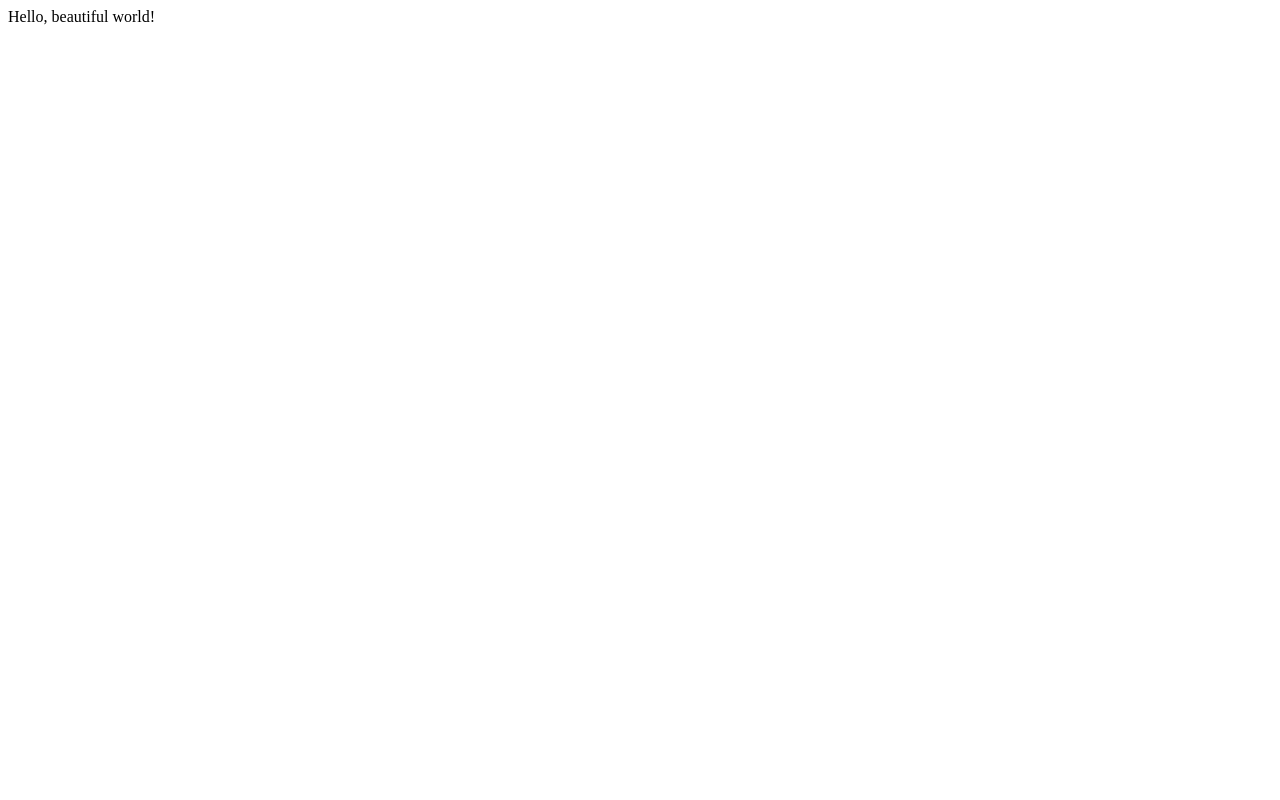
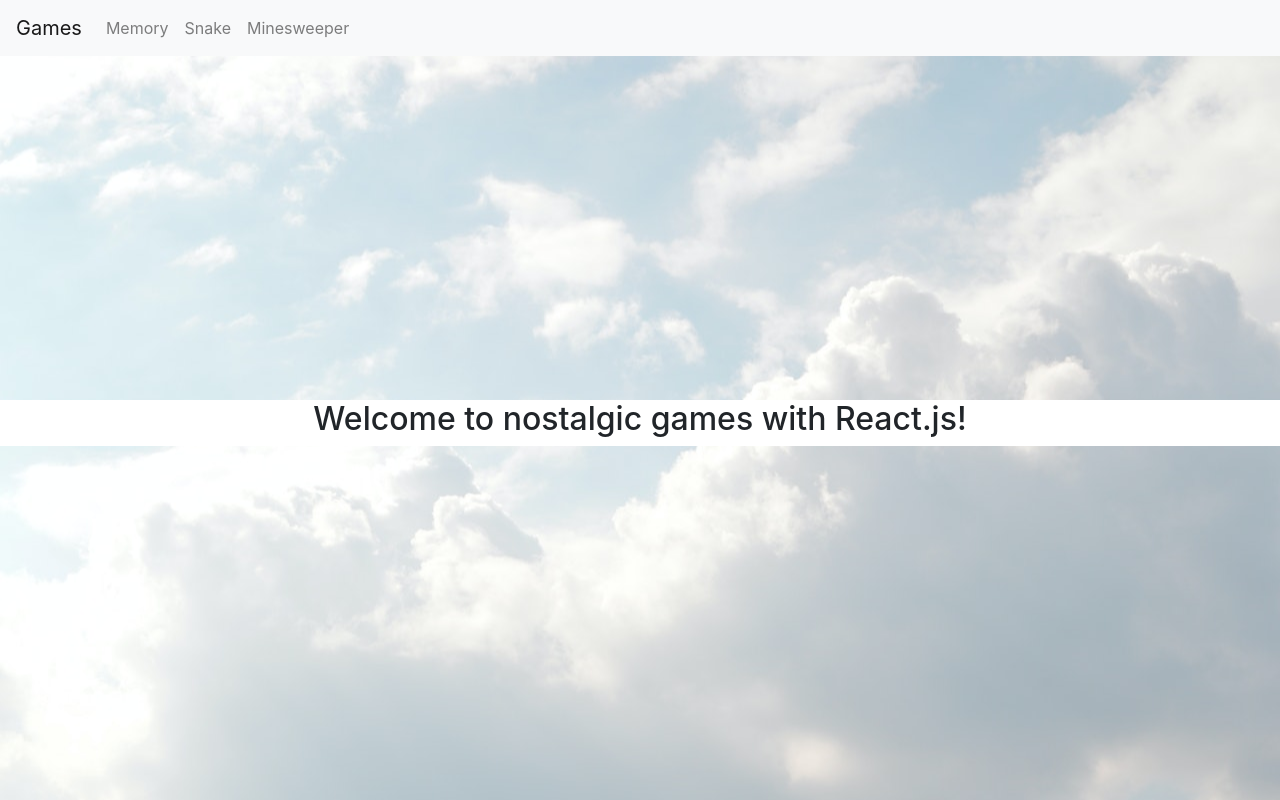
Before and after one commit to antonina-t/pink-games-mentors, a React app: page / in a window 1280 px wide. Built offline with nearby package versions, Linux system fonts and the light colour scheme.

Commit message:
Basic webpage

```diff
--- a/package.json
+++ b/package.json
@@ -13,8 +13,12 @@
   "author": "",
   "license": "ISC",
   "dependencies": {
+    "bootstrap": "^4.5.0",
     "react": "^16.13.1",
-    "react-dom": "^16.13.1"
+    "react-bootstrap": "^1.3.0",
+    "react-dom": "^16.13.1",
+    "react-router": "^5.2.0",
+    "react-router-dom": "^5.2.0"
   },
   "devDependencies": {
     "@babel/core": "^7.11.0",
--- a/src/App.js
+++ /dev/null
@@ -1,7 +0,0 @@
-import React from "react";
-
-function App() {
-  return <div>Hello, beautiful world!</div>;
-}
-
-export default App;
--- /dev/null
+++ b/src/components/App.css
@@ -0,0 +1,7 @@
+.text-container {
+  position: absolute;
+  top: 50%;
+  width: 100%;
+  text-align: center;
+  background-color: white;
+}
--- /dev/null
+++ b/src/components/App.js
@@ -0,0 +1,24 @@
+import React from "react";
+import Navigation from "./Navigation";
+import { HashRouter as Router, Switch, Route } from "react-router-dom";
+import Home from "./Home";
+import Memory from "./memory";
+import Snake from "./snake";
+import Minesweeper from "./minesweeper";
+import "./App.css";
+
+function App() {
+  return (
+    <Router>
+      <Navigation></Navigation>
+      <Switch>
+        <Route exact path="/" component={Home} />
+        <Route path="/memory" component={Memory} />
+        <Route path="/snake" component={Snake} />
+        <Route path="/minesweeper" component={Minesweeper} />
+      </Switch>
+    </Router>
+  );
+}
+
+export default App;
--- /dev/null
+++ b/src/components/Home.js
@@ -0,0 +1,11 @@
+import React from "react";
+
+function Home() {
+  return (
+    <div className="text-container">
+      <h2>Welcome to nostalgic games with React.js!</h2>
+    </div>
+  );
+}
+
+export default Home;
--- /dev/null
+++ b/src/components/Navigation.js
@@ -0,0 +1,30 @@
+import React from "react";
+import Navbar from "react-bootstrap/Navbar";
+import Nav from "react-bootstrap/Nav";
+import { Link } from "react-router-dom";
+
+function Navigation() {
+  return (
+    <Navbar collapseOnSelect expand="sm" bg="light" variant="light">
+      <Link to="/" className="navbar-brand">
+        Games
+      </Link>
+      <Navbar.Toggle aria-controls="responsive-navbar-nav" />
+      <Navbar.Collapse id="responsive-navbar-nav">
+        <Nav className="mr-auto">
+          <Link to="/memory" className="nav-link">
+            Memory
+          </Link>
+          <Link to="/snake" className="nav-link">
+            Snake
+          </Link>
+          <Link to="/minesweeper" className="nav-link">
+            Minesweeper
+          </Link>
+        </Nav>
+      </Navbar.Collapse>
+    </Navbar>
+  );
+}
+
+export default Navigation;
--- /dev/null
+++ b/src/components/memory/index.js
@@ -0,0 +1,11 @@
+import React from "react";
+
+function Memory() {
+  return (
+    <div className="text-container">
+      <h2>Memory game will be here...</h2>
+    </div>
+  );
+}
+
+export default Memory;
--- /dev/null
+++ b/src/components/minesweeper/index.js
@@ -0,0 +1,11 @@
+import React from "react";
+
+function Minesweeper() {
+  return (
+    <div className="text-container">
+      <h2>Minesweeper game will be here...</h2>
+    </div>
+  );
+}
+
+export default Minesweeper;
--- /dev/null
+++ b/src/components/snake/index.js
@@ -0,0 +1,11 @@
+import React from "react";
+
+function Snake() {
+  return (
+    <div className="text-container">
+      <h2>Snake game will be here...</h2>
+    </div>
+  );
+}
+
+export default Snake;
--- /dev/null
+++ b/src/index.css
@@ -0,0 +1,8 @@
+body {
+  background: url("./images/pexels-miguel-á-padriñán-19670.jpg") no-repeat
+    center center fixed;
+  background-size: cover;
+  -webkit-background-size: cover;
+  -moz-background-size: cover;
+  -o-background-size: cover;
+}
--- a/src/index.html
+++ b/src/index.html
@@ -6,6 +6,12 @@
       name="viewport"
       content="width=device-width, initial-scale=1, shrink-to-fit=no"
     />
+    <link
+      rel="stylesheet"
+      href="https://maxcdn.bootstrapcdn.com/bootstrap/4.5.0/css/bootstrap.min.css"
+      integrity="sha384-9aIt2nRpC12Uk9gS9baDl411NQApFmC26EwAOH8WgZl5MYYxFfc+NcPb1dKGj7Sk"
+      crossorigin="anonymous"
+    />
   </head>
   <body>
     <div id="app"></div>
--- a/src/index.js
+++ b/src/index.js
@@ -1,5 +1,6 @@
 import React from "react";
 import ReactDOM from "react-dom";
-import App from "./App";
+import App from "./components/App";
+import "./index.css";
 
 ReactDOM.render(<App />, document.getElementById("app"));
```
Also changed, not shown: src/images/pexels-miguel-á-padriñán-19670.jpg (added), 4 other files (tests, documents, lock files or other folders).
